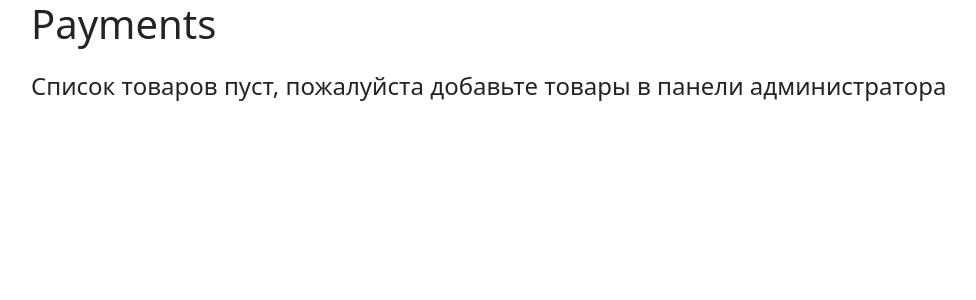
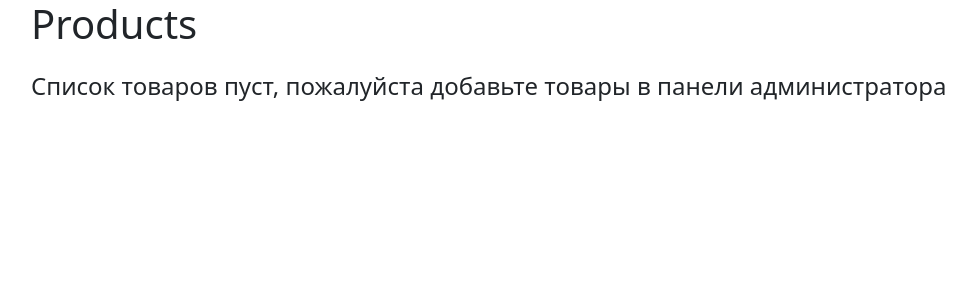
Before and after one commit to NikSan3452/Django-Stripe-Test-Task, a Django app: page / in a window 1280 px wide. Shown: the top 300 px of the page, without its empty margins (51-1027 px from the left). Run offline with Django 4.2, Linux system fonts and the light colour scheme; data that the repository does not hold is empty; some libraries are stand-ins or nearby versions.

Commit message:
Скорректирован заголовок

```diff
--- a/payments/templates/payments/home.html
+++ b/payments/templates/payments/home.html
@@ -4,7 +4,7 @@
 {% block content %}
 
 <div class="container">
-    <h1 class="product">Payments</h1>
+    <h1 class="product">Products</h1>
     <section>
 
         {% if items|length < 1 %}
```
